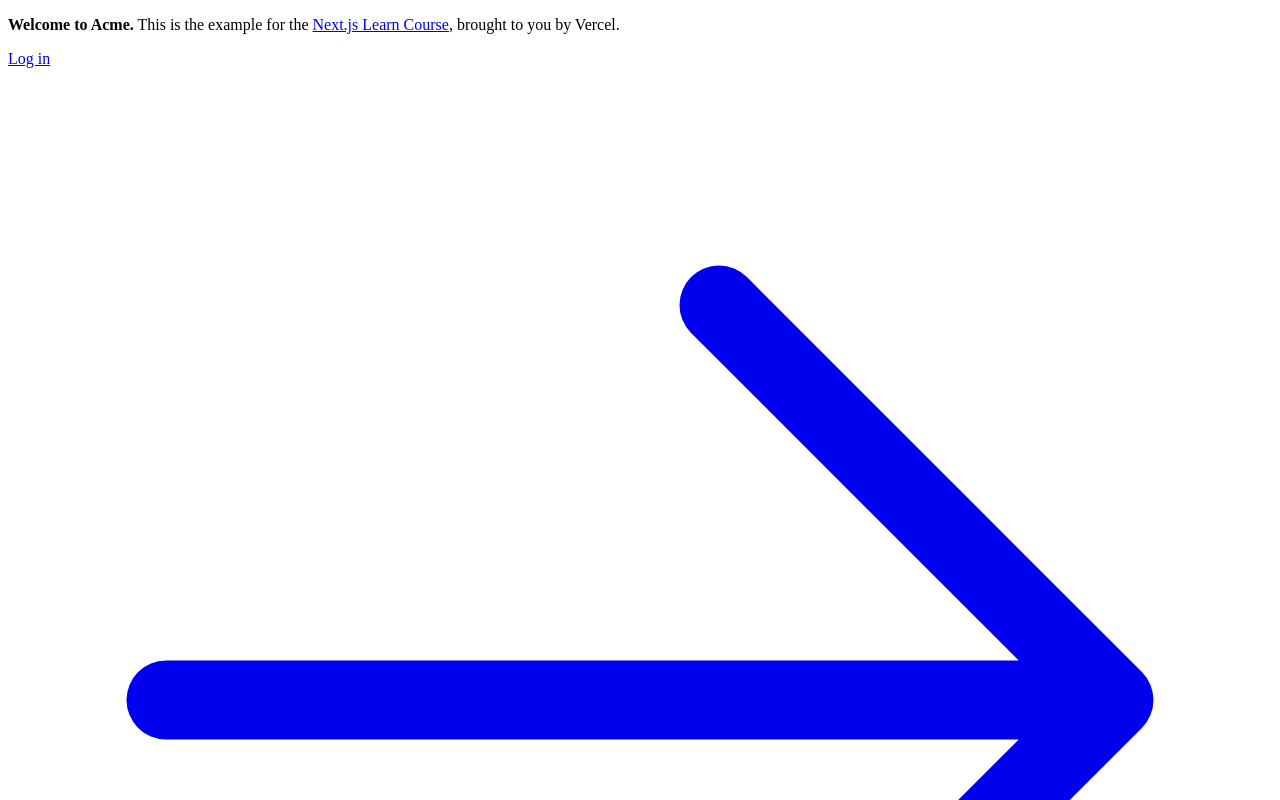
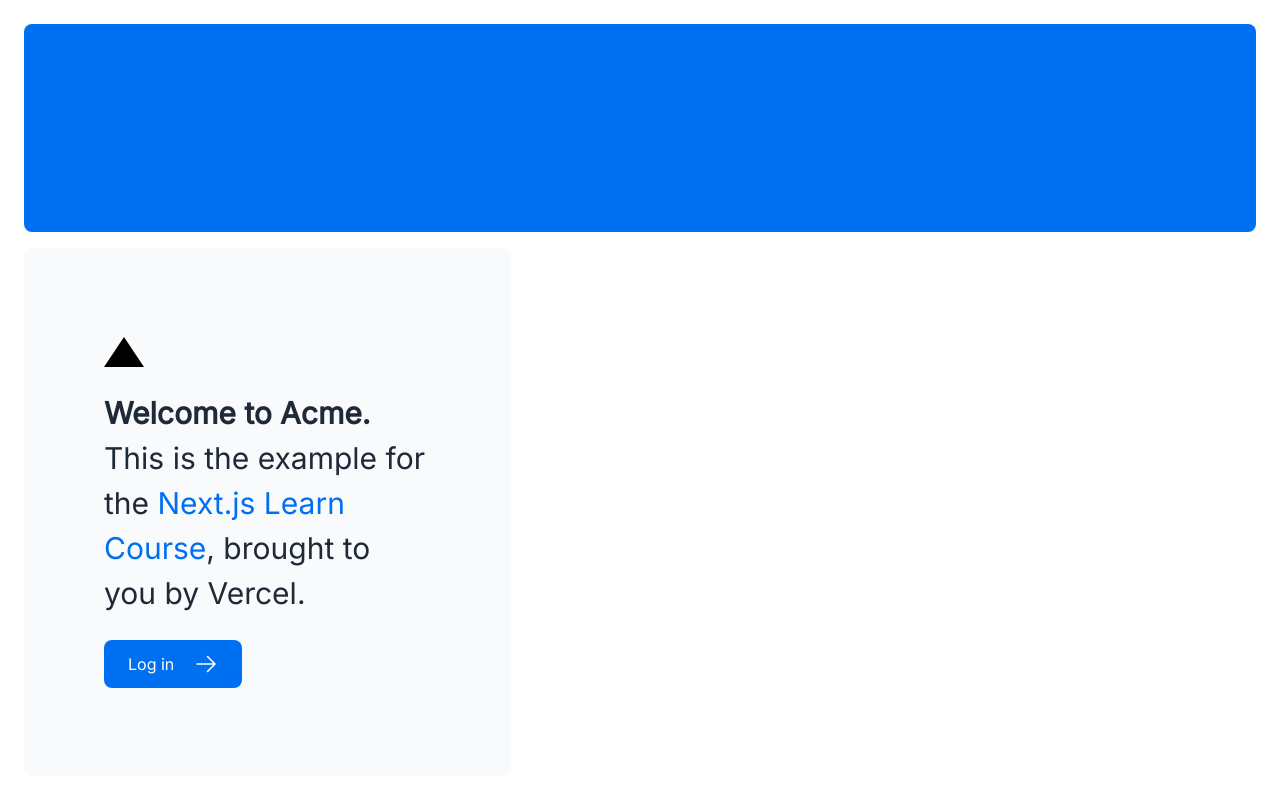
Before and after one commit to aphex99/nextjs-financial-dashboard, a Next.js app: page / in a window 1280 px wide. Shown: the top 800 px of the page. Built offline with nearby package versions, Linux system fonts and the light colour scheme.

Commit message:
Initial commit - setup project structure and initialize GitHub repository

```diff
--- a/app/layout.tsx
+++ b/app/layout.tsx
@@ -1,3 +1,6 @@
+import '@/app/ui/global.css';
+import {inter} from "@/app/ui/fonts";
+
 export default function RootLayout({
                                        children,
                                    }: {
@@ -5,7 +8,9 @@
 }) {
     return (
         <html lang="en">
-      <body>{children}</body>
+        <body
+            className={`${inter.className} antialiased`}
+        >{children}</body>
         </html>
     );
 }
--- a/app/page.tsx
+++ b/app/page.tsx
@@ -1,6 +1,8 @@
 import AcmeLogo from '@/app/ui/acme-logo';
-import { ArrowRightIcon } from '@heroicons/react/24/outline';
+import {inter} from "@/app/ui/fonts";
+import {ArrowRightIcon} from '@heroicons/react/24/outline';
 import Link from 'next/link';
+import styles from './ui/home.module.css';
 
 export default function Page() {
     return (
@@ -10,6 +12,10 @@
             </div>
             <div className="mt-4 flex grow flex-col gap-4 md:flex-row">
                 <div className="flex flex-col justify-center gap-6 rounded-lg bg-gray-50 px-6 py-10 md:w-2/5 md:px-20">
+                    <div
+                        // className="relative w-0 h-0 border-l-[15px] border-r-[15px] border-b-[26px] border-l-transparent border-r-transparent border-b-black"
+                        className={styles.shape}
+                    />
                     <p className={`text-xl text-gray-800 md:text-3xl md:leading-normal`}>
                         <strong>Welcome to Acme.</strong> This is the example for the{' '}
                         <a href="https://nextjs.org/learn/" className="text-blue-500">
@@ -21,7 +27,7 @@
                         href="/login"
                         className="flex items-center gap-5 self-start rounded-lg bg-blue-500 px-6 py-3 text-sm font-medium text-white transition-colors hover:bg-blue-400 md:text-base"
                     >
-            <span>Log in</span> <ArrowRightIcon className="w-5 md:w-6" />
+                        <span>Log in</span> <ArrowRightIcon className="w-5 md:w-6"/>
                     </Link>
                 </div>
                 <div className="flex items-center justify-center p-6 md:w-3/5 md:px-28 md:py-12">
--- /dev/null
+++ b/app/ui/fonts.ts
@@ -0,0 +1,8 @@
+import {Inter} from "next/font/google";
+
+export const inter = Inter({
+    subsets: ['latin'],
+    weight: '400',
+});
+
+console.log(inter);
--- /dev/null
+++ b/app/ui/home.module.css
@@ -0,0 +1,7 @@
+.shape {
+    height: 0;
+    width: 0;
+    border-bottom: 30px solid black;
+    border-left: 20px solid transparent;
+    border-right: 20px solid transparent;
+}
```
Lines whose indentation alone changed are shown as unchanged.
